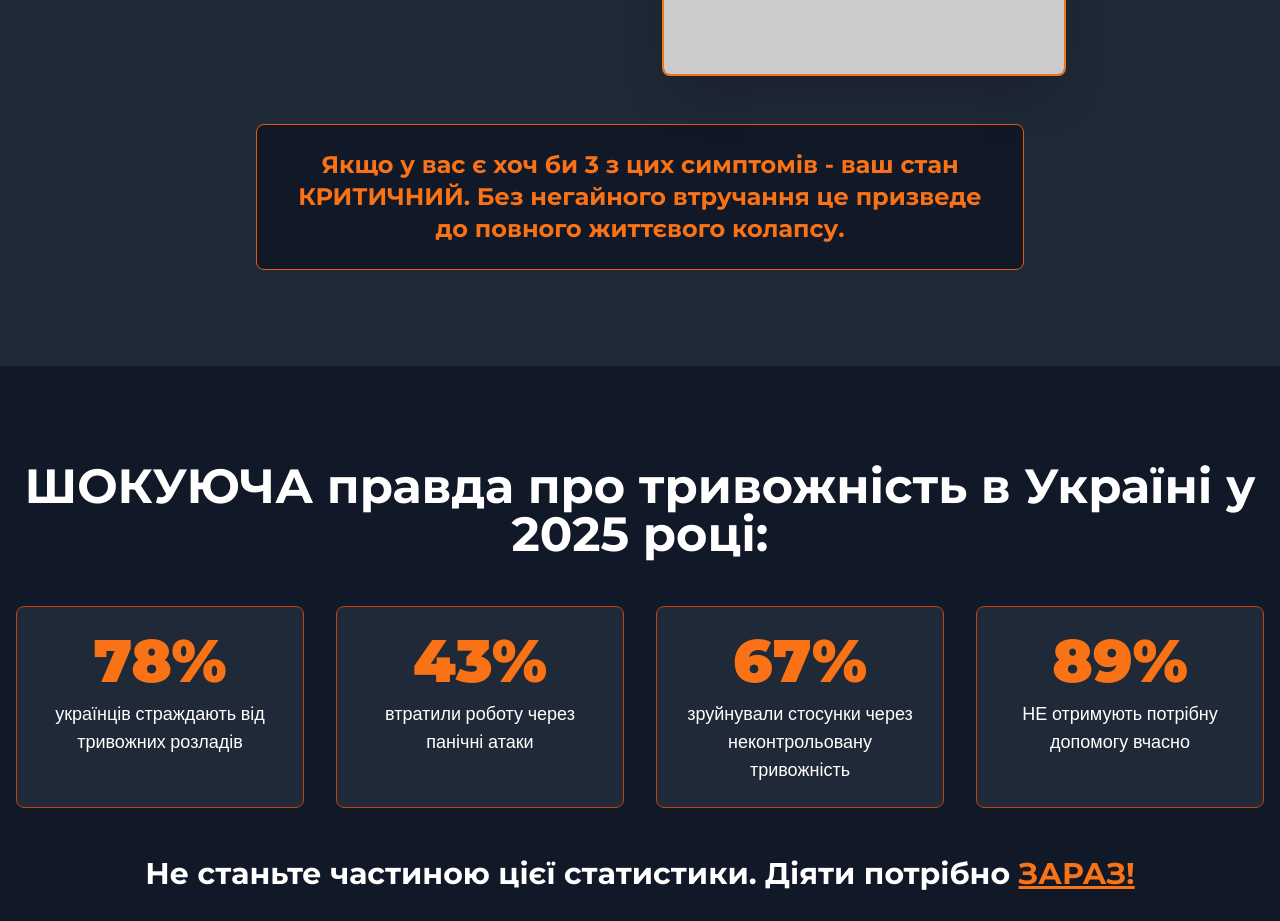
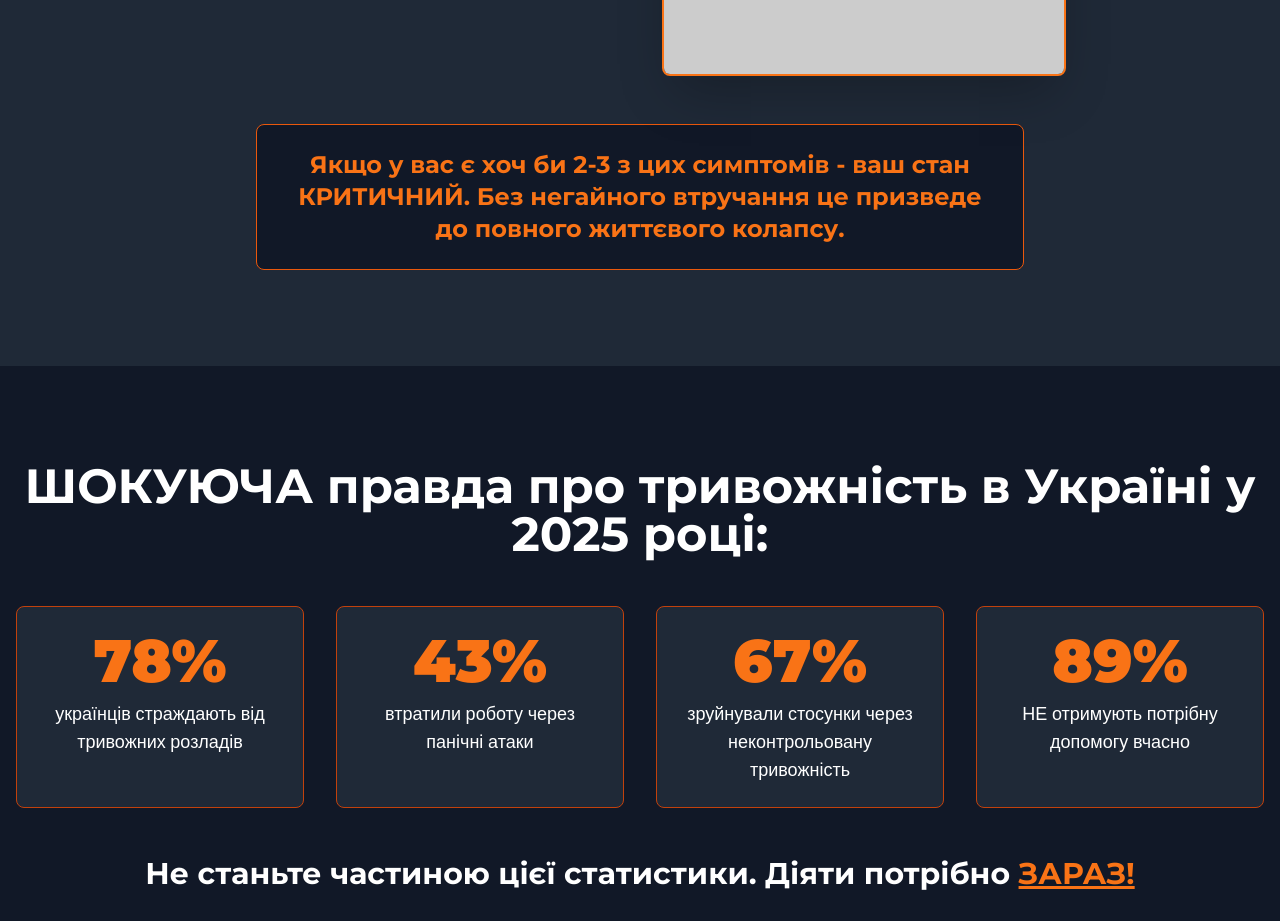
Before and after one commit to citadelnik/vzaemodia, a plain HTML site: page index.html in a window 1280 px wide. Shown: the part 1560-2481 px from the top of the page. Drawn offline with nearby package versions, Linux system fonts and the light colour scheme; placeholder pictures from the web are drawn by us.

Commit message:
Update index.html

```diff
--- a/index.html
+++ b/index.html
@@ -88,7 +88,7 @@
                 </div>
             </div>
             <p class="font-montserrat text-xl md:text-2xl font-bold text-orange-500 mt-12 max-w-3xl mx-auto bg-gray-900 p-6 rounded-lg border border-orange-600">
-                Якщо у вас є хоч би 3 з цих симптомів - ваш стан КРИТИЧНИЙ. Без негайного втручання це призведе до повного життєвого колапсу.
+                Якщо у вас є хоч би 2-3 з цих симптомів - ваш стан КРИТИЧНИЙ. Без негайного втручання це призведе до повного життєвого колапсу.
             </p>
         </div>
     </section>
```
